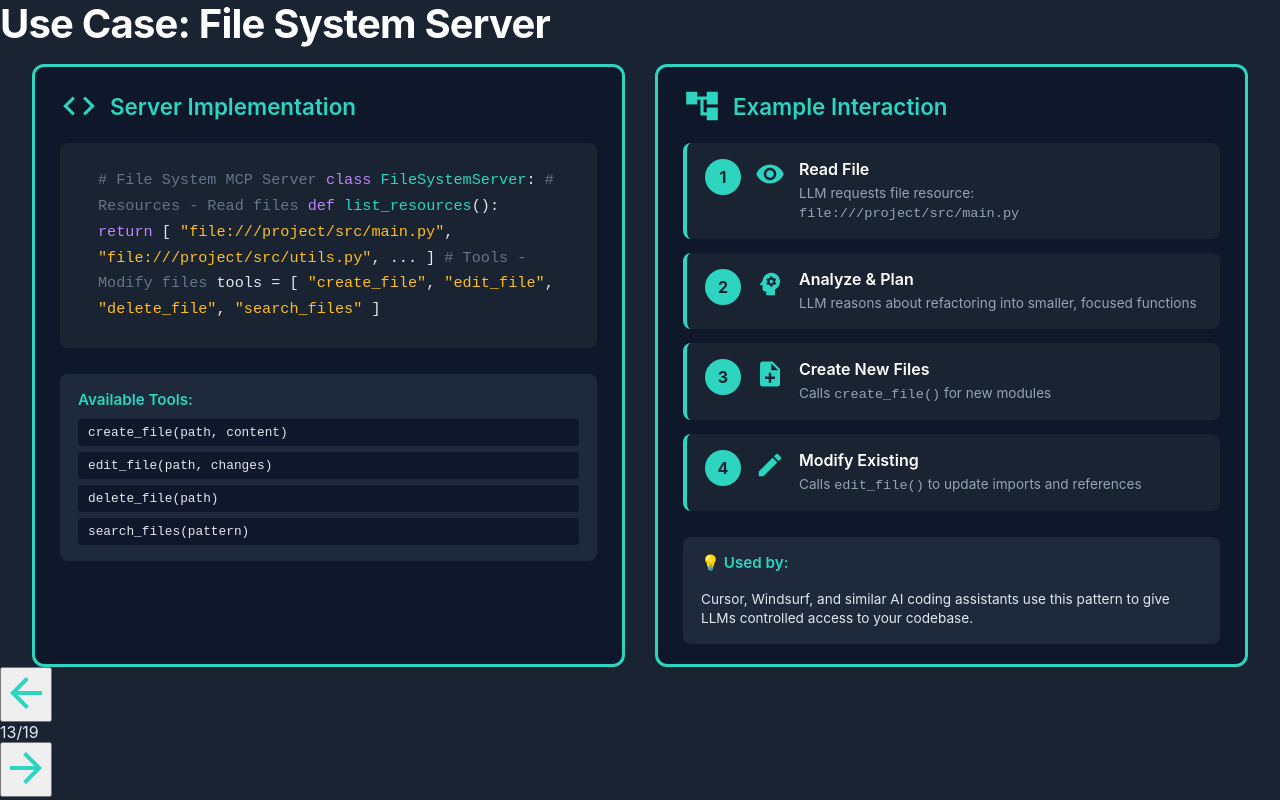
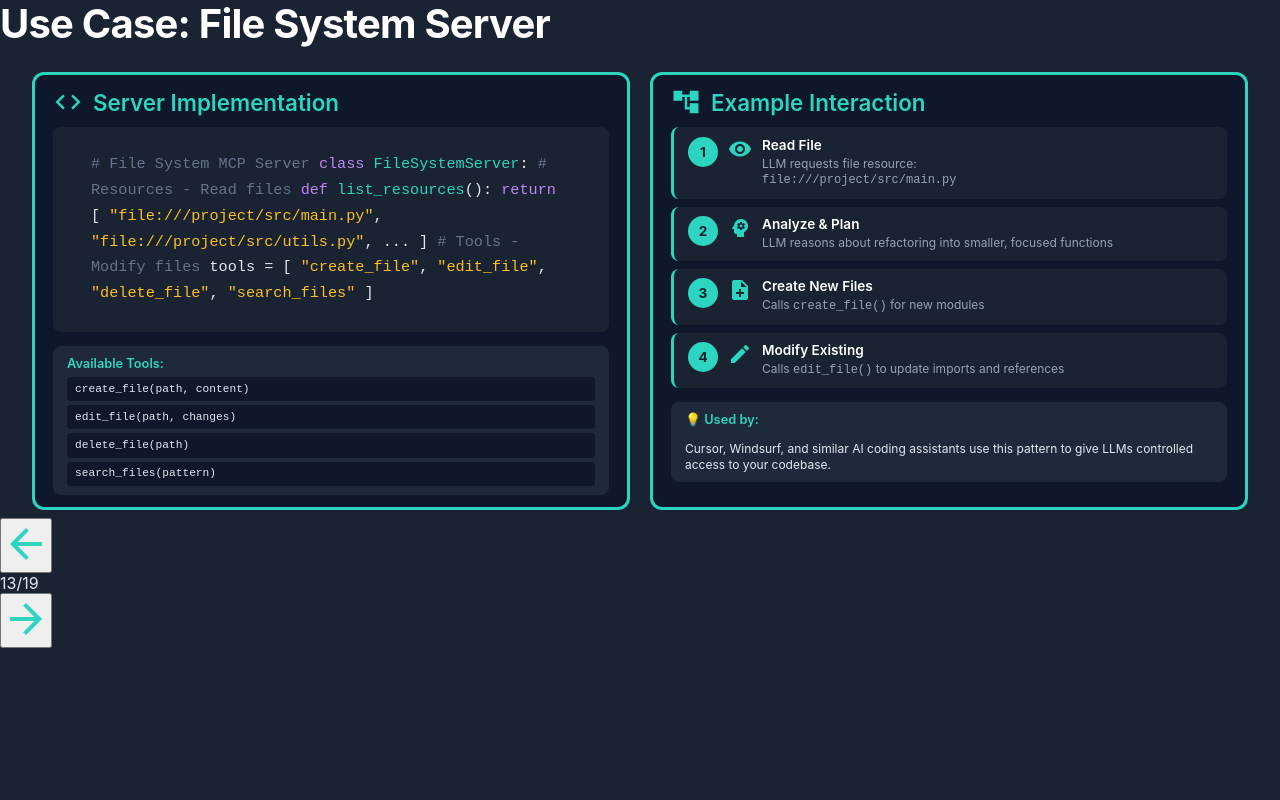
Before and after one commit to Ztein/slides, a website: page presentations/uppsala_uni_18_nov_2025/slides/013.html in a window 1280 px wide. Drawn offline with Linux system fonts and the light colour scheme.

Commit message:
Fix slide 013: Systematisk reduktion för att få allt på skärmen
Systematisk reduktion av allt vertikalt utrymme:
- .split-container gap: från 25px-30px till 15px-20px, margin begränsad
- .panel padding: från 18px-25px till 12px-18px, gap från 18px till 10px-14px
- .panel-title font-size: från 1.4em-1.6em till 1.1em-1.3em
- .panel-title .material-icons: från 32px-38px till 24px-30px
- .code-block padding: från 15px-20px till 10px-14px, font-size från 0.8em-0.9em till 0.75em-0.85em
- .code-block line-height: från 1.6 till 1.4
- .workflow gap: från 14px till 8px-10px
- .step gap: från 14px till 8px-10px, padding reducerad
- .step-number: från 32px-36px till 26px-30px
- .step-title: från 1em-1.1em till 0.85em-0.95em
- .step-description: från 0.85em-0.95em till 0.75em-0.85em, line-height 1.3
- .step-icon: från 26px-30px till 20px-24px
- .tools-section padding: från 14px-18px till 8px-12px
- .tools-title: från 0.95em-1.05em till 0.8em-0.9em
- .tool-list gap: från 6px till 4px-5px
- .tool-item: från 0.8em-0.9em till 0.7em-0.8em, padding reducerad

```diff
--- a/presentations/uppsala_uni_18_nov_2025/style.css
+++ b/presentations/uppsala_uni_18_nov_2025/style.css
@@ -1738,9 +1738,9 @@ h1:has(+ .architecture-flow) {
 .split-container {
     display: grid;
     grid-template-columns: 1fr 1fr;
-    gap: clamp(25px, 3.5vw, 30px); /* Mindre än 40px max */
+    gap: clamp(15px, 2vw, 20px); /* FIX: Reducerad från 25px-30px */
     max-width: min(1300px, 95vw);
-    margin: 0 auto;
+    margin: clamp(8px, 1vh, 12px) auto; /* FIX: Begränsad margin */
 }
 
 /* Panel - container för varje kolumn */
@@ -1748,34 +1748,34 @@ h1:has(+ .architecture-flow) {
     background: #0f172a;
     border: 3px solid #2dd4bf;
     border-radius: 12px;
-    padding: clamp(18px, 2.5vh, 25px) clamp(18px, 2.5vw, 25px); /* FAST vertikal padding (18px min, 25px max) */
-    display: flex;
-    flex-direction: column;
-    gap: 18px; /* FAST gap - mindre än 25px */
+    padding: clamp(12px, 1.5vh, 18px) clamp(12px, 1.8vw, 18px); /* FIX: Reducerad padding */
+    display: flex;
+    flex-direction: column;
+    gap: clamp(10px, 1.2vh, 14px); /* FIX: Reducerad från 18px */
 }
 
 /* Panel title */
 .panel-title {
-    font-size: clamp(1.4em, 2.5vh, 1.6em); /* Mindre än 1.8em max */
+    font-size: clamp(1.1em, 2vh, 1.3em); /* FIX: Reducerad från 1.4em-1.6em */
     color: #2dd4bf;
     font-weight: 600;
     display: flex;
     align-items: center;
-    gap: 12px; /* FAST gap - mindre än 15px */
+    gap: clamp(8px, 1vw, 10px); /* FIX: Reducerad från 12px */
 }
 
 .panel-title .material-icons {
-    font-size: clamp(32px, 4.5vw, 38px); /* Mindre än 40px max */
+    font-size: clamp(24px, 3.5vw, 30px) !important; /* FIX: Reducerad från 32px-38px */
 }
 
 /* Code block */
 .code-block {
     background: #1a2332;
     border-radius: 8px;
-    padding: clamp(15px, 2vh, 20px) clamp(18px, 2.5vw, 22px); /* FAST vertikal padding (15px min, 20px max) */
+    padding: clamp(10px, 1.3vh, 14px) clamp(12px, 1.8vw, 16px); /* FIX: Reducerad padding */
     font-family: 'Courier New', monospace;
-    font-size: clamp(0.8em, 1.4vh, 0.9em); /* Mindre än 0.95em max */
-    line-height: 1.6; /* Tightare än 1.8 */
+    font-size: clamp(0.75em, 1.2vh, 0.85em); /* FIX: Reducerad från 0.8em-0.9em */
+    line-height: 1.4; /* FIX: Tätare från 1.6 */
     color: #e2e8f0;
     overflow-x: auto;
 }
@@ -1801,24 +1801,24 @@ h1:has(+ .architecture-flow) {
 .workflow {
     display: flex;
     flex-direction: column;
-    gap: 14px; /* FAST gap - mindre än 20px */
+    gap: clamp(8px, 1vh, 10px); /* FIX: Reducerad från 14px */
 }
 
 /* Step item */
 .step {
     display: flex;
     align-items: flex-start;
-    gap: 14px; /* FAST gap - mindre än 20px */
-    padding: clamp(14px, 2vh, 18px) clamp(14px, 2vw, 18px); /* FAST vertikal padding (14px min, 18px max) */
+    gap: clamp(8px, 1vw, 10px); /* FIX: Reducerad från 14px */
+    padding: clamp(8px, 1.2vh, 12px) clamp(10px, 1.4vw, 14px); /* FIX: Reducerad padding */
     background: #1a2332;
     border-radius: 8px;
-    border-left: 4px solid #2dd4bf;
+    border-left: 3px solid #2dd4bf; /* FIX: Mindre från 4px */
 }
 
 /* Step number badge */
 .step-number {
-    min-width: clamp(32px, 4.5vw, 36px); /* Mindre än 40px max */
-    height: clamp(32px, 4.5vw, 36px); /* Samma som width */
+    min-width: clamp(26px, 3.5vw, 30px); /* FIX: Reducerad från 32px-36px */
+    height: clamp(26px, 3.5vw, 30px); /* FIX: Reducerad */
     background: #2dd4bf;
     border-radius: 50%;
     display: flex;
@@ -1826,7 +1826,8 @@ h1:has(+ .architecture-flow) {
     justify-content: center;
     font-weight: 700;
     color: #1a2332;
-    font-size: clamp(1em, 1.8vh, 1.1em); /* Mindre än 1.2em max */
+    font-size: clamp(0.85em, 1.4vh, 0.95em); /* FIX: Reducerad från 1em-1.1em */
+    flex-shrink: 0;
 }
 
 /* Step content */
@@ -1836,56 +1837,58 @@ h1:has(+ .architecture-flow) {
 
 /* Step title */
 .step-title {
-    font-size: clamp(1em, 1.8vh, 1.1em); /* Mindre än 1.2em max */
+    font-size: clamp(0.85em, 1.5vh, 0.95em); /* FIX: Reducerad från 1em-1.1em */
     color: #ffffff;
     font-weight: 600;
-    margin-bottom: 5px; /* FAST margin - mindre än 8px */
+    margin-bottom: clamp(3px, 0.4vh, 4px); /* FIX: Reducerad från 5px */
 }
 
 /* Step description */
 .step-description {
-    font-size: clamp(0.85em, 1.4vh, 0.95em); /* Mindre än 1em max */
+    font-size: clamp(0.75em, 1.2vh, 0.85em); /* FIX: Reducerad från 0.85em-0.95em */
     color: #94a3b8;
-    line-height: 1.4; /* Tightare än 1.5 */
+    line-height: 1.3; /* FIX: Tätare från 1.4 */
 }
 
 /* Step icon */
 .step-icon {
-    font-size: clamp(26px, 3.5vw, 30px); /* Mindre än 32px max */
-    color: #2dd4bf;
+    font-size: clamp(20px, 2.8vw, 24px) !important; /* FIX: Reducerad från 26px-30px */
+    color: #2dd4bf;
+    flex-shrink: 0;
 }
 
 /* Tools section */
 .tools-section {
     background: #1e293b;
-    padding: clamp(14px, 2vh, 18px) clamp(14px, 2vw, 18px); /* FAST vertikal padding (14px min, 18px max) */
+    padding: clamp(8px, 1.2vh, 12px) clamp(10px, 1.4vw, 14px); /* FIX: Reducerad padding */
     border-radius: 8px;
-    margin-top: 8px; /* FAST margin - mindre än 10px */
+    margin-top: clamp(4px, 0.5vh, 6px); /* FIX: Reducerad från 8px */
 }
 
 /* Tools title */
 .tools-title {
-    font-size: clamp(0.95em, 1.6vh, 1.05em); /* Mindre än 1.1em max */
+    font-size: clamp(0.8em, 1.3vh, 0.9em); /* FIX: Reducerad från 0.95em-1.05em */
     color: #2dd4bf;
     font-weight: 600;
-    margin-bottom: 10px; /* FAST margin - mindre än 12px */
+    margin-bottom: clamp(6px, 0.8vh, 8px); /* FIX: Reducerad från 10px */
 }
 
 /* Tool list */
 .tool-list {
     display: flex;
     flex-direction: column;
-    gap: 6px; /* FAST gap - mindre än 8px */
+    gap: clamp(4px, 0.5vh, 5px); /* FIX: Reducerad från 6px */
 }
 
 /* Tool item */
 .tool-item {
-    font-size: clamp(0.8em, 1.3vh, 0.9em); /* Mindre än 1em max */
+    font-size: clamp(0.7em, 1.1vh, 0.8em); /* FIX: Reducerad från 0.8em-0.9em */
     color: #e2e8f0;
     font-family: 'Courier New', monospace;
-    padding: 6px clamp(8px, 1.2vw, 10px); /* FAST vertikal padding (6px) */
+    padding: clamp(4px, 0.6vh, 5px) clamp(6px, 1vw, 8px); /* FIX: Reducerad padding */
     background: #0f172a;
     border-radius: 4px;
+    line-height: 1.3; /* FIX: Tätare line-height */
 }
 
 /* MacBook Pro specific adjustments för slide 013 */
```
